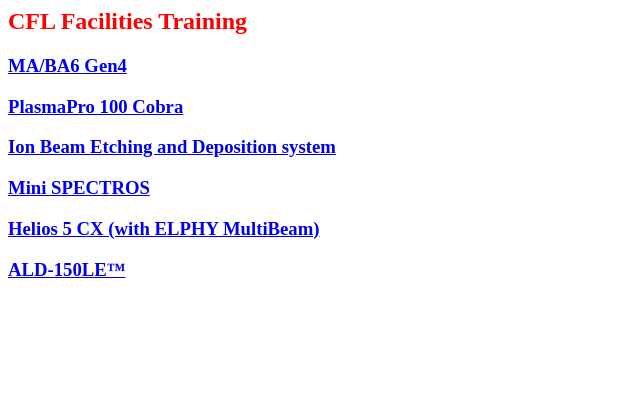
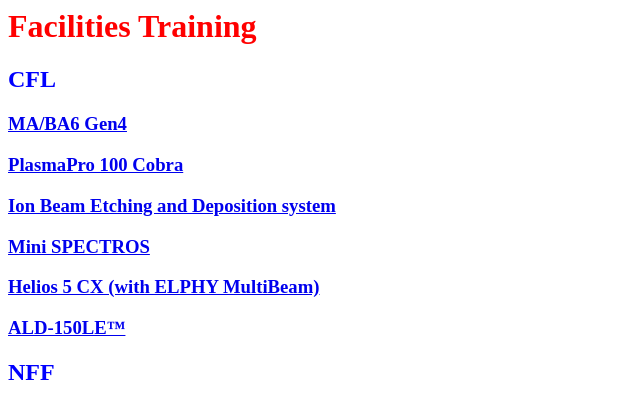
Before and after one commit to lubohku/02_Training, a plain HTML site: page index.html in a window 1280 px wide. Shown: the whole page, without its empty margins (0-640 px from the left). Drawn offline with Linux system fonts and the light colour scheme.

Commit message:
Update index.html

```diff
--- a/index.html
+++ b/index.html
@@ -5,13 +5,17 @@
       <head>
             <div>
                   <p>
-                  <h2 style='color:red'>CFL Facilities Training</a></h2>
+                  <h1 style='color:red'>Facilities Training</a></h2>
                   </p>
             </div>
       </head>
 
       <body>
-
+            <div>
+                  <p>
+                  <h2 style='color:blue'>CFL</a></h2>
+                  </p>
+            </div>
 
             <div>
                   <p>
@@ -51,4 +55,12 @@
             </div>
       </body>
 
+      <body>
+            <div>
+                  <p>
+                  <h2 style='color:blue'>NFF</a></h2>
+                  </p>
+            </div>
+
+      </body>
 </html>
```
